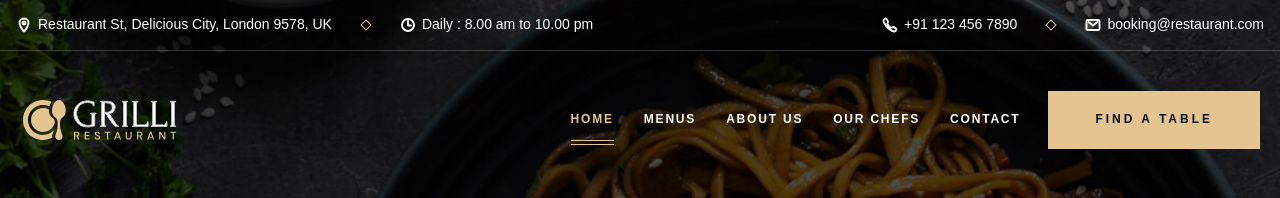
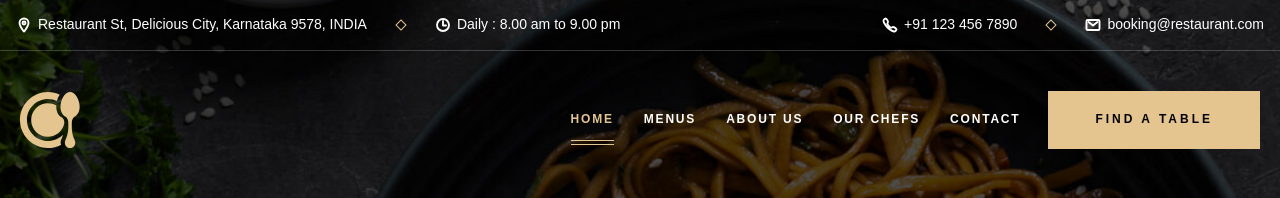
Before and after one commit to Rkthunder/Techplaza, a plain HTML site: page index.html in a window 1280 px wide. Shown: the top 198 px of the page. Drawn offline with nearby package versions, Linux system fonts and the light colour scheme.

Commit message:
i will chenged some thing in index page ones time chek it

```diff
--- a/index.html
+++ b/index.html
@@ -5,19 +5,12 @@
   <!--
     - primary meta tags
   -->
-  <title>Grilli - Amazing & Delicious Food</title>
+  <title>Techplaza Amazing & Delicious Food</title>
 
   <!--
     - favicon
   -->
   <link rel="shortcut icon" href="./favicon.svg" type="image/svg+xml">
-
-  <!--
-    - google font link
-  -->
-  <link rel="preconnect" href="https://fonts.googleapis.com">
-  <link rel="preconnect" href="https://fonts.gstatic.com" crossorigin>
-
   <!--
     - custom css link
   -->
@@ -56,7 +49,7 @@
         </div>
 
         <span class="span">
-          Restaurant St, Delicious City, London 9578, UK
+          Restaurant St, Delicious City, Karnataka 9578, INDIA
         </span>
       </address>
 
@@ -67,7 +60,7 @@
           <ion-icon name="time-outline" aria-hidden="true"></ion-icon>
         </div>
 
-        <span class="span">Daily : 8.00 am to 10.00 pm</span>
+        <span class="span">Daily : 8.00 am to 9.00 pm</span>
       </div>
 
       <a href="tel:+11234567890" class="topbar-item link">
@@ -91,10 +84,6 @@
     </div>
   </div>
 
-
-
-
-
   <!--
     - #HEADER
   -->
@@ -103,7 +92,7 @@
     <div class="container">
 
       <a href="#" class="logo">
-        <img src="./assets/images/logo.svg" width="160" height="50" alt="Grilli - Home">
+        <img src="./favicon.svg" width="60" height="50" alt="Grilli - Home">
       </a>
 
       <nav class="navbar" data-navbar>
@@ -113,7 +102,7 @@
         </button>
 
         <a href="#" class="logo">
-          <img src="./assets/images/logo.svg" width="160" height="50" alt="Grilli - Home">
+          <img src="./favicon.svg" width="60" height="50" alt="Grilli - Home">
         </a>
 
         <ul class="navbar-list">
@@ -177,7 +166,7 @@
           <p class="contact-label">Booking Request</p>
 
           <a href="tel:+88123123456" class="body-1 contact-number hover-underline">
-            +88-123-123456
+            +91-12345-12345
           </a>
         </div>
 
```
